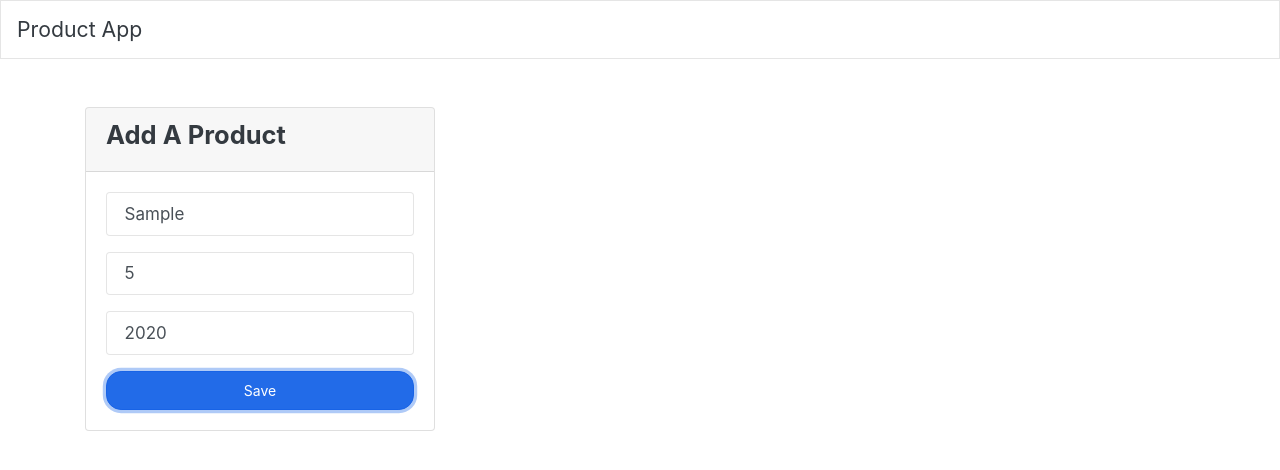
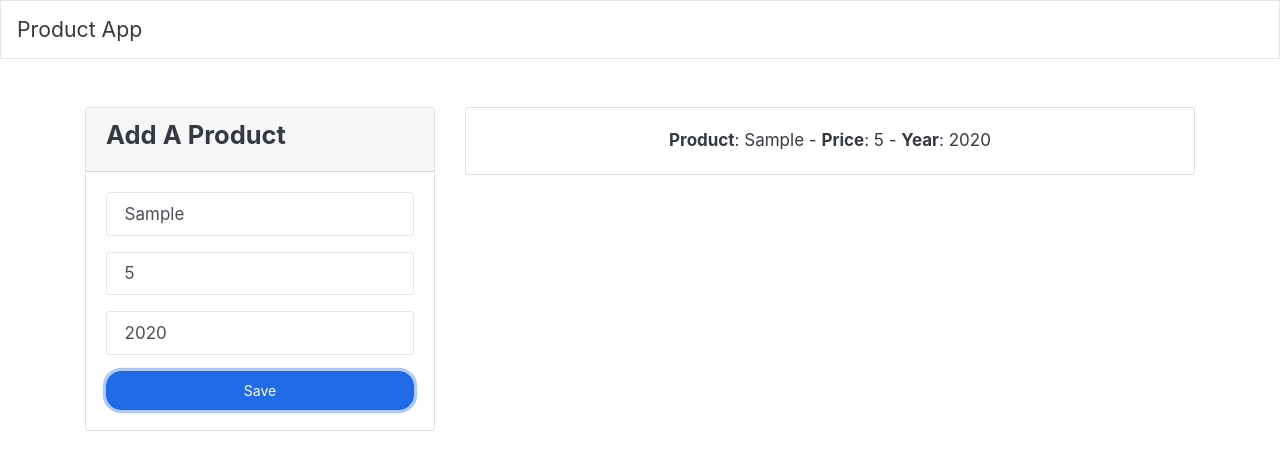
Before and after one commit to gabrielaRazo/Product-App-Javascript, a plain HTML site: page index.html in a window 1280 px wide. Both pictures are taken after typing "Sample", "5" into the empty fields and a click on the input "Save". Drawn offline with nearby package versions, Linux system fonts and the light colour scheme.

Commit message:
Display a table with the saved data.
I add some code in the function addProduct. I insert some HTML code to draw a table and insert each value of the forms asked before.

```diff
--- a/App.js
+++ b/App.js
@@ -6,7 +6,21 @@ class Product {
   }
 }
 class UI {
-  addProduct() {}
+  addProduct(product) {
+    const productList = document.getElementById("product-list");
+    const element = document.createElement("div");
+    element.innerHTML = `
+    <div class="card text-center mb-4">
+        <div class="card-body">
+            <strong>Product</strong>: ${product.name} -
+            <strong>Price</strong>: ${product.price} -
+            <strong>Year</strong>: ${product.year}
+        </div>
+    </div>
+      `;
+
+    productList.appendChild(element);
+  }
   deleteProduct() {}
   showMessage() {}
 }
@@ -16,5 +30,8 @@ document.getElementById("product-form").addEventListener("submit", function(e) {
   const price = document.getElementById("price").value;
   const year = document.getElementById("year").value;
   const product = new Product(name, price, year);
+  const ui = new UI();
+  ui.addProduct(product);
+
   e.preventDefault();
 });
--- a/index.html
+++ b/index.html
@@ -62,9 +62,8 @@
             </form>
           </div>
         </div>
-        <div>
-          <div id="product-list" class="col-md-8"></div>
-        </div>
+
+        <div id="product-list" class="col-md-8"></div>
       </div>
     </div>
     <script src="App.js"></script>
```
